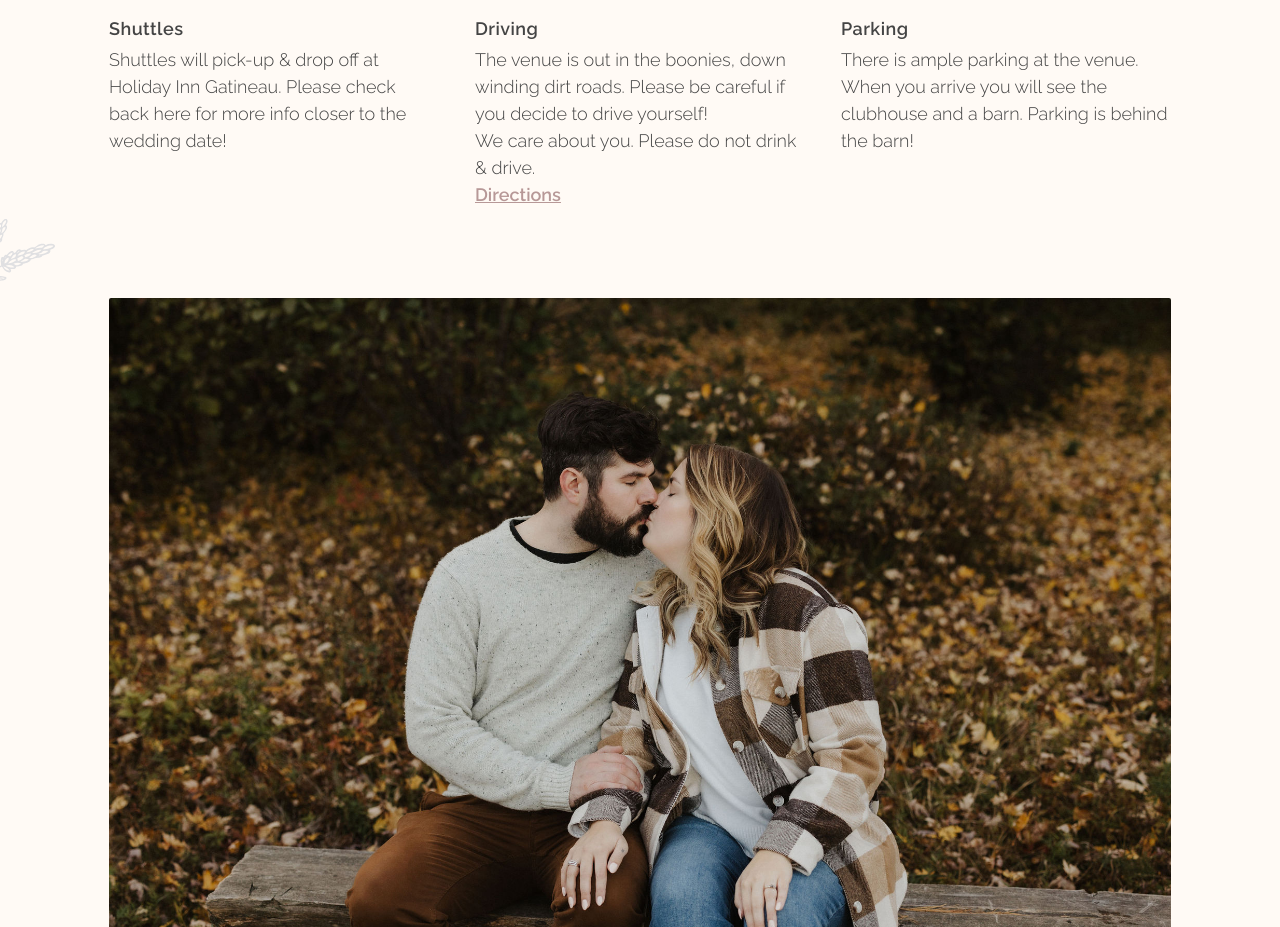
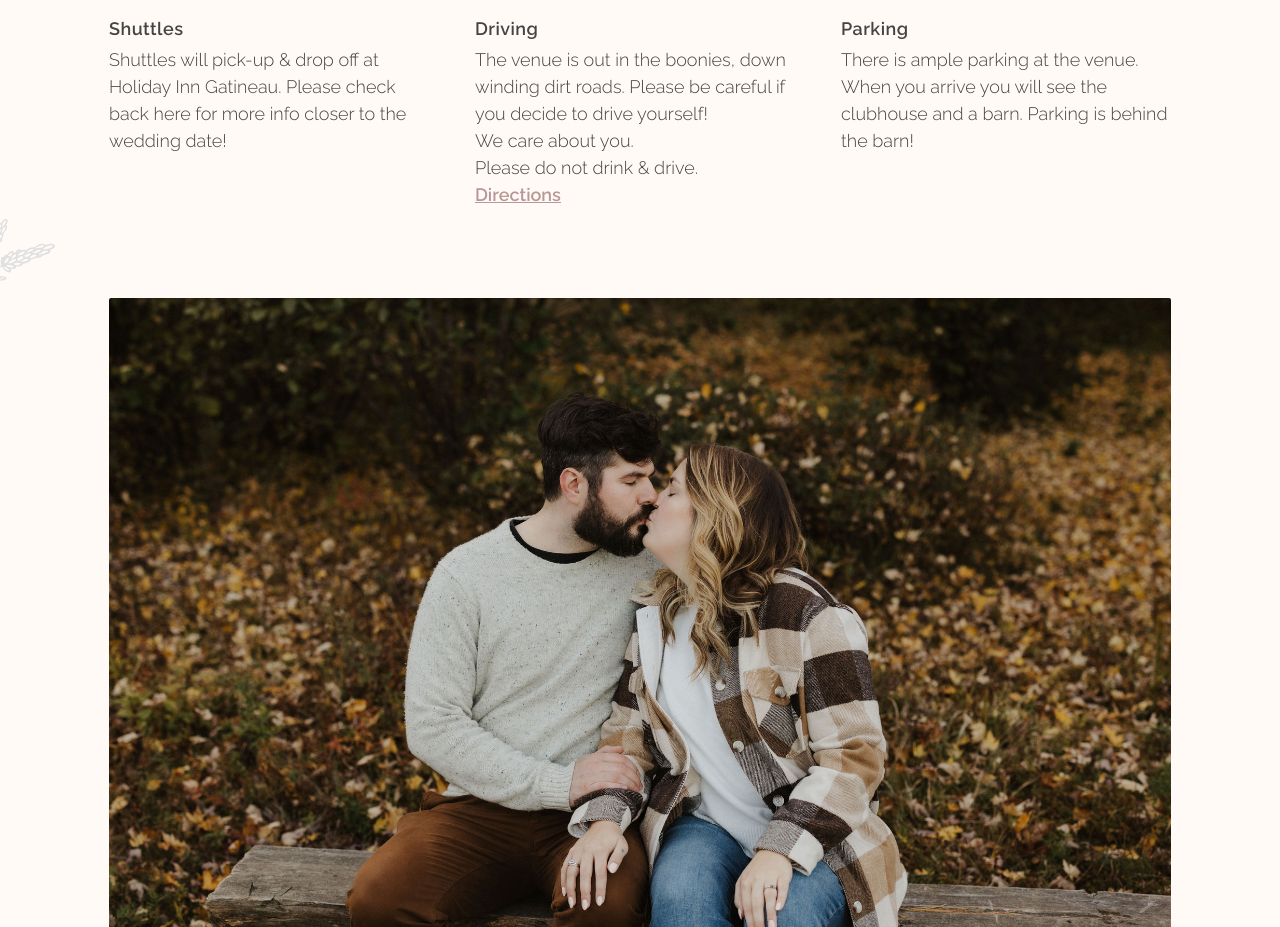
Before and after one commit to martenbjork/erin-and-benoit, a Next.js app: page / in a window 1280 px wide. Shown: the part 2220-3147 px from the top of the page. Built offline with nearby package versions, Linux system fonts and the light colour scheme.

Commit message:
Update index.tsx

```diff
--- a/src/pages/index.tsx
+++ b/src/pages/index.tsx
@@ -181,7 +181,10 @@ export default function Home() {
               be careful if you decide to drive yourself!
             </p>
             <p>
-              <b>We care about you. Please do not drink & drive.</b>
+              We care about you.
+            </p>
+            <p>
+              Please do not drink & drive.
             </p>
             <p>
               <a href="https://www.google.com/maps/place/Golf+Mont+Cascades/@45.6078262,-75.8846283,17z/data=!3m1!4b1!4m5!3m4!1s0x4cd1e09dc0727257:0x978b5d9b3efb10ab!8m2!3d45.6078262!4d-75.8846283">
```
